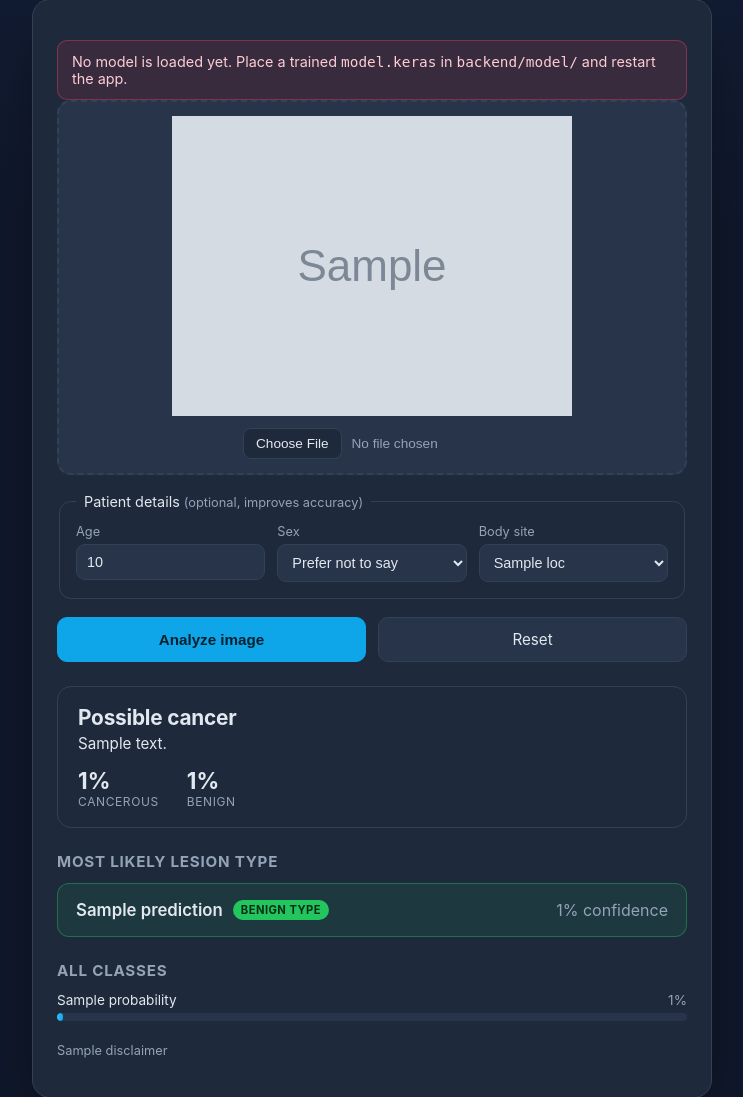
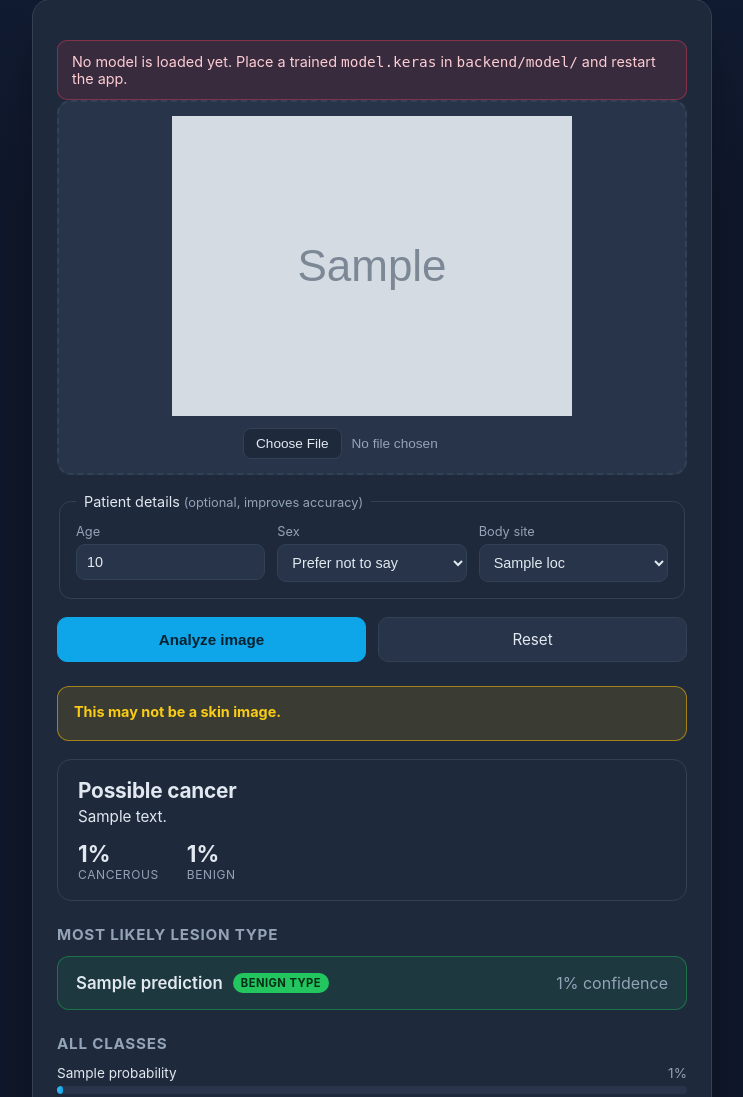
Before and after one commit to imtiyazakiwat/skin-cancer-detection, a Flask app: template backend/templates/index.html in a window 1280 px wide. Shown: the part 210-1307 px from the top of the page, without its empty margins (268-1011 px from the left). Run offline with Flask 3, Linux system fonts and the light colour scheme; the template is opened without the code that fills it: most values are stand-ins (such as "Sample title", 1, 10 or a date in 2020); grey boxes marked "Sample" are stand-in pictures.

Commit message:
Warn when uploaded image is likely not a skin photo (OOD guard)

```diff
--- a/backend/app.py
+++ b/backend/app.py
@@ -26,6 +26,9 @@ from PIL import Image
 MODEL_DIR = Path(os.getenv("MODEL_DIR", Path(__file__).parent / "model"))
 IMG_SIZE = int(os.getenv("IMG_SIZE", "224"))
 MAX_FILE_MB = 10
+# If less than this fraction of the image looks like skin, warn that the photo
+# probably isn't a dermatoscopic skin image (so the result is meaningless).
+SKIN_THRESHOLD = float(os.getenv("SKIN_THRESHOLD", "0.30"))
 
 # HAM10000 class labels (7 classes). Order MUST match the training generator's
 # class_indices (alphabetical for the 224px demo models).
@@ -140,6 +143,29 @@ def preprocess(image_bytes: bytes, size: int) -> np.ndarray:
     return np.expand_dims(arr, axis=0)
 
 
+def skin_fraction(image_bytes: bytes) -> float:
+    """Rough estimate of how much of the image is skin-colored (0..1).
+
+    Combines a common RGB skin rule with a YCbCr range. This is a heuristic to
+    catch obviously-non-skin photos (cars, books, fruit), NOT a real detector.
+    """
+    img = Image.open(io.BytesIO(image_bytes)).convert("RGB").resize((128, 128))
+    arr = np.asarray(img, dtype=np.float32)
+    r, g, b = arr[..., 0], arr[..., 1], arr[..., 2]
+    mx = arr.max(axis=-1)
+    mn = arr.min(axis=-1)
+
+    rule_rgb = (
+        (r > 95) & (g > 40) & (b > 20) & ((mx - mn) > 15)
+        & (np.abs(r - g) > 15) & (r > g) & (r > b)
+    )
+    cb = 128.0 - 0.168736 * r - 0.331264 * g + 0.5 * b
+    cr = 128.0 + 0.5 * r - 0.418688 * g - 0.081312 * b
+    rule_ycc = (cb >= 77) & (cb <= 127) & (cr >= 133) & (cr <= 173)
+
+    return float((rule_rgb | rule_ycc).mean())
+
+
 def run_prediction(image_bytes: bytes, age, sex, localization) -> dict:
     """Core inference shared by the HTML form and the JSON API."""
     model = load_model()
@@ -186,7 +212,21 @@ def run_prediction(image_bytes: bytes, age, sex, localization) -> dict:
         message = "Likely benign (not cancer) - but this is not a diagnosis."
         level = "low"
 
+    skin_frac = skin_fraction(image_bytes)
+    looks_like_skin = skin_frac >= SKIN_THRESHOLD
+
     return {
+        "input_check": {
+            "looks_like_skin": looks_like_skin,
+            "skin_fraction": round(skin_frac, 3),
+            "warning": (
+                None if looks_like_skin else
+                "This doesn't look like a close-up (dermatoscopic) skin image. "
+                "The model only knows 7 skin-lesion types and is forced to label "
+                "any picture as one of them, so this result is almost certainly "
+                "meaningless. Try a clear, close-up photo of the skin lesion."
+            ),
+        },
         "prediction": {
             "key": top_key,
             "label": CLASS_LABELS[top_key],
--- a/backend/static/styles.css
+++ b/backend/static/styles.css
@@ -233,6 +233,23 @@ body {
   margin-top: 24px;
 }
 
+.ood-warning {
+  background: rgba(234, 179, 8, 0.14);
+  border: 1px solid rgba(234, 179, 8, 0.6);
+  color: #fde68a;
+  padding: 14px 16px;
+  border-radius: 12px;
+  font-size: 0.9rem;
+  line-height: 1.5;
+  margin-bottom: 18px;
+}
+
+.ood-warning strong {
+  display: block;
+  color: #facc15;
+  margin-bottom: 3px;
+}
+
 .assessment {
   border-radius: 14px;
   padding: 18px 20px;
--- a/backend/templates/index.html
+++ b/backend/templates/index.html
@@ -85,6 +85,12 @@
         {% set cancer = result.cancer_assessment %}
         {% set prediction = result.prediction %}
         <section class="result">
+          {% if result.input_check and not result.input_check.looks_like_skin %}
+          <div class="ood-warning" role="alert">
+            <strong>This may not be a skin image.</strong>
+            {{ result.input_check.warning }}
+          </div>
+          {% endif %}
           <div class="assessment assessment--{{ cancer.level }}">
             <div class="assessment__title">
               {{ 'Likely NOT cancer' if cancer.level == 'low' else 'Possible cancer' }}
```
